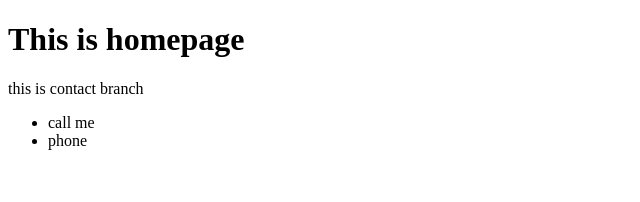
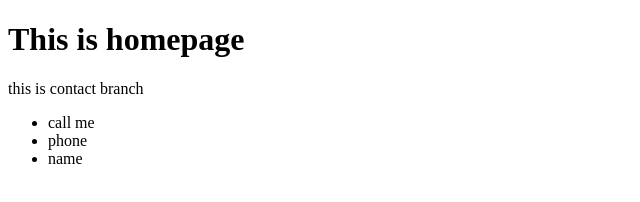
Before and after one commit to steven31518/project100, a plain HTML site: page index.html in a window 1280 px wide. Shown: the full height of the page, 0-640 px from the left. Drawn offline with Linux system fonts and the light colour scheme.

Commit message:
index.html

```diff
--- a/index.html
+++ b/index.html
@@ -12,6 +12,7 @@
     <ul>
       <li>call me</li>
       <li>phone</li>
+      <li>name</li>
     </ul>
   </body>
 </html>
```
